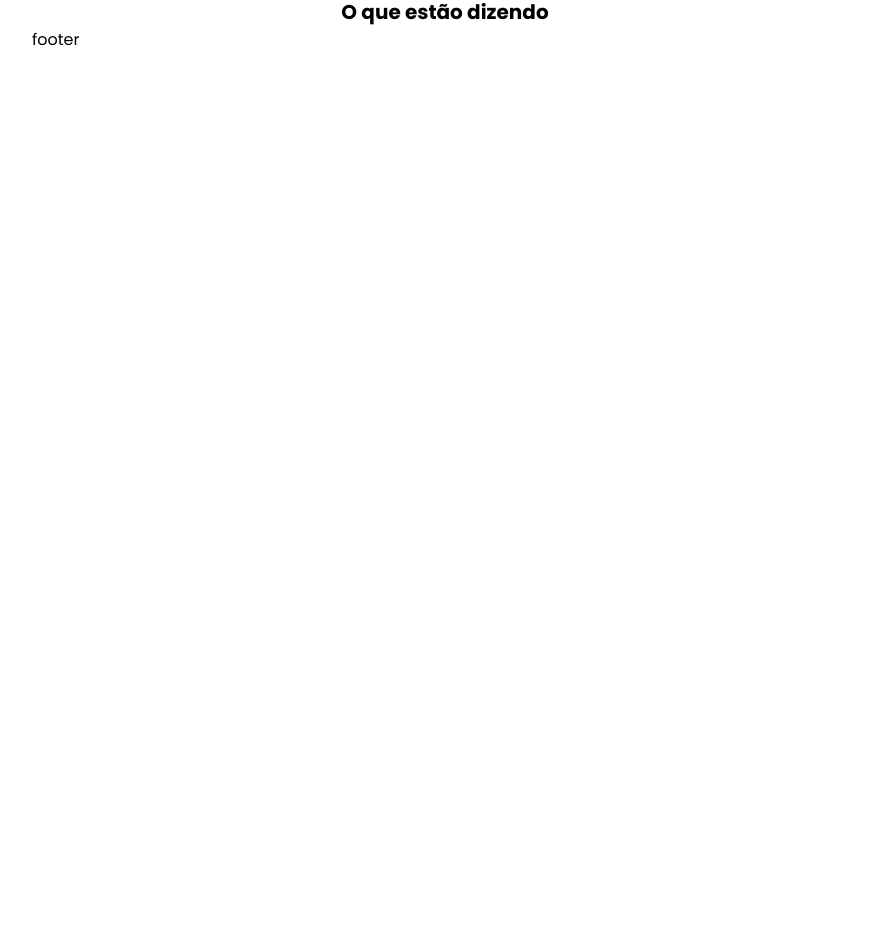
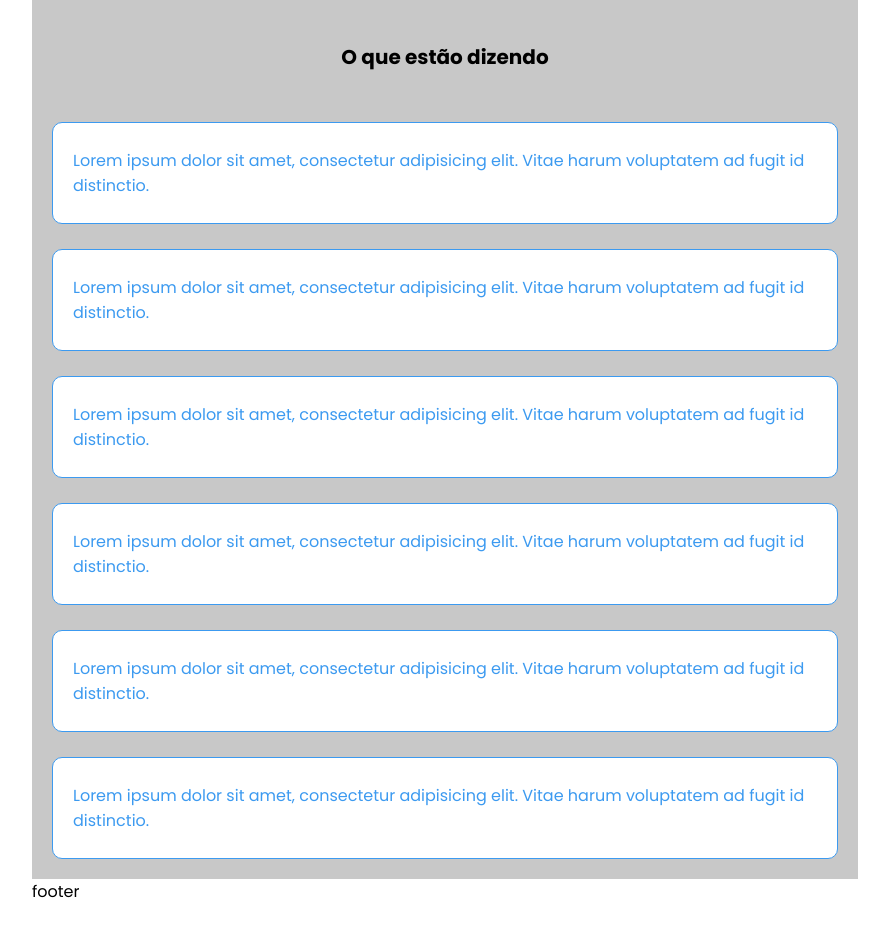
Before and after one commit to lucitacastello/desafio-components-react-carros-top, a React (Vite) app: page / in a window 1280 px wide. Shown: the part 920-1856 px from the top of the page, without its empty margins (195-1084 px from the left). Before the commit the page ends 1012 px from the top, so only its background shows below. Built offline with nearby package versions, Linux system fonts and the light colour scheme.

Commit message:
Card Comment

```diff
--- /dev/null
+++ b/src/components/CardComment/index.tsx
@@ -0,0 +1,12 @@
+import './styles.css';
+
+
+
+export default function CardComment() {
+  return (
+    <div className='ct-card-comment'>
+
+      <p>Lorem ipsum dolor sit amet, consectetur adipisicing elit. Vitae harum voluptatem ad fugit id distinctio.</p>
+    </div>
+  )
+}
--- /dev/null
+++ b/src/components/CardComment/styles.css
@@ -0,0 +1,23 @@
+.ct-card-comment {
+  /* width: 280px; */
+  display: flex;
+  flex-direction: column;
+  align-items: center;
+  border: 1px solid var(--ct-color-font-tertiary);
+  border-radius: 10px;
+  padding: 25px 20px;
+  background-color: var(--ct-color-bg-primary);
+}
+
+.ct-card-comment p {
+  /* width: 100%; */
+  font-size: 16px;
+  color: var(--ct-color-font-tertiary);
+}
+
+@media (min-width: 1200px) {
+  .ct-card-comment p {
+    /* width: 100%; */
+    max-width: 960px;
+  }
+}
--- a/src/routes/Catalog/index.tsx
+++ b/src/routes/Catalog/index.tsx
@@ -2,6 +2,7 @@ import './styles.css'
 
 import Header from '../../components/Header';
 import Card from '../../components/Card';
+import CardComment from '../../components/CardComment';
 
 export default function Catalog() {
     return (
@@ -17,6 +18,12 @@ export default function Catalog() {
 
                     <div className='ct-comment-cards-container'>
                         <h2>O que estão dizendo</h2>
+                        <CardComment />
+                        <CardComment />
+                        <CardComment />
+                        <CardComment />
+                        <CardComment />
+                        <CardComment />
                     </div>
 
                     <div>
--- a/src/routes/Catalog/styles.css
+++ b/src/routes/Catalog/styles.css
@@ -16,12 +16,20 @@
   font-size: 20px;
   text-align: center;
 }
+/* ------------------- */
+/* Comments */
 
+.ct-comment-cards-container {
+  padding: 20px;
+  display: grid;
+  grid-gap: 25px;
+  background-color: var(--ct-color-bg-tertiary);
+}
 .ct-comment-cards-container h2 {
   font-size: 20px;
   text-align: center;
+  margin: 25px 0;
 }
-
 
 @media (min-width: 1200px) {
   .ct-catalog-main {
@@ -35,7 +43,5 @@
 
   .ct-catalog-cards-container h2 {
     font-size: 32px;
-
   }
-
 }
```
Also changed, not shown: src/components/Card/styles.css (+3 -4 lines), src/components/Header/styles.css (+4 -6 lines). Lines whose indentation alone changed are shown as unchanged.
